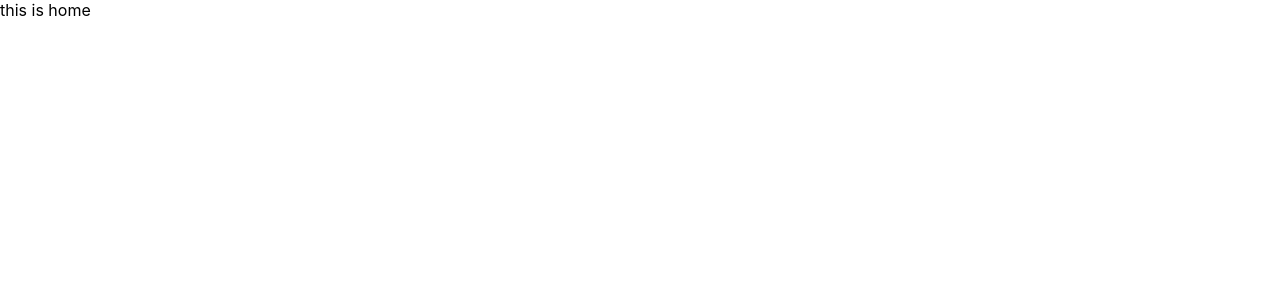
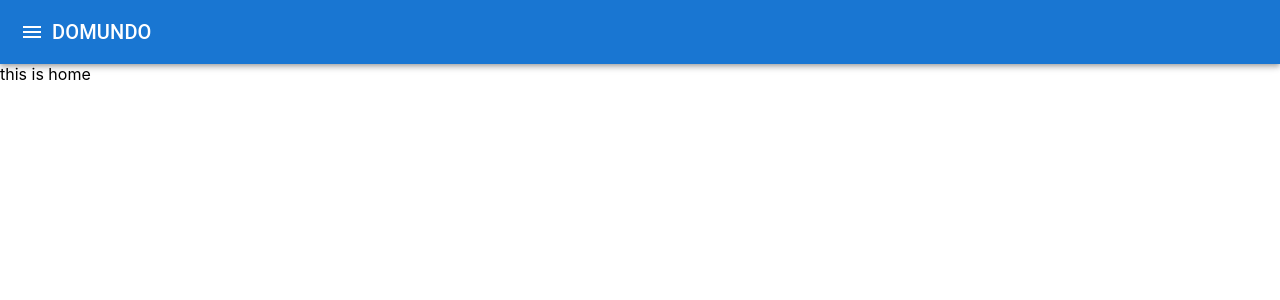
Before and after one commit to ridho-pratama-putra/react-login-app, a React (Create React App) app: page / in a window 1280 px wide. Shown: the top 300 px of the page. Built offline with nearby package versions, Linux system fonts and the light colour scheme.

Commit message:
add side navigation

```diff
--- a/src/App.js
+++ b/src/App.js
@@ -1,20 +1,98 @@
 import React from 'react';
-import {BrowserRouter, Route, Switch} from "react-router-dom";
+import {BrowserRouter, Link, Route, Switch} from "react-router-dom";
 import Login from "./User/Login";
 import Register from "./User/Register";
 import Home from "./UniversalComponents/Home";
+import {
+    AppBar,
+} from '@mui/material';
+import Toolbar from "@mui/material/Toolbar";
+import IconButton from "@mui/material/IconButton";
+import Typography from "@mui/material/Typography";
+import MenuIcon from '@mui/icons-material/Menu';
+import Box from '@mui/material/Box';
+import List from '@mui/material/List';
+import ListItem from '@mui/material/ListItem';
+import ListItemIcon from '@mui/material/ListItemIcon';
+import ListItemText from '@mui/material/ListItemText';
+import HomeIcon from '@mui/icons-material/Home';
+import MailIcon from '@mui/icons-material/Mail';
+import AppRegistrationIcon from '@mui/icons-material/AppRegistration';
+import Drawer from "@mui/material/Drawer";
 
 function App() {
+    const [state, setState] = React.useState({
+        top: false,
+        left: false,
+        bottom: false,
+        right: false,
+    });
+    const anchor = 'left';
+
+    const toggleDrawer = (anchor, open) => (event) => {
+        if (
+            event &&
+            event.type === 'keydown' &&
+            (event.key === 'Tab' || event.key === 'Shift')
+        ) {
+            return;
+        }
+
+        setState({ ...state, [anchor]: open });
+    };
+
+    const list = (anchor) => (
+        <Box
+            sx={{ width: anchor === 'top' || anchor === 'bottom' ? 'auto' : 250 }}
+            role="presentation"
+            onClick={toggleDrawer(anchor, false)}
+            onKeyDown={toggleDrawer(anchor, false)}
+        >
+            <List>
+                <ListItem button key={'Home'} component={Link} to='/' >
+                    <ListItemIcon>
+                        <HomeIcon/>
+                    </ListItemIcon>
+                    <ListItemText primary={'Home'} />
+                </ListItem>
+                <ListItem button key={'Login'} component={Link} to='login'>
+                    <ListItemIcon>
+                        <MailIcon/>
+                    </ListItemIcon>
+                    <ListItemText primary={'Login'} />
+                </ListItem>
+                <ListItem button key={'Register'} component={Link} to='register'>
+                    <ListItemIcon>
+                        <AppRegistrationIcon/>
+                    </ListItemIcon>
+                    <ListItemText primary={'Register'} />
+                </ListItem>
+            </List>
+        </Box>
+    );
+
     return (
-        <div>
-            <BrowserRouter>
-                <Switch>
-                    <Route exact path="/" component={Home}/>
-                    <Route path="/login" component={Login}/>
-                    <Route path="/register" component={Register}/>
-                </Switch>
-            </BrowserRouter>
-        </div>
+        <BrowserRouter>
+            <AppBar position="static" >
+                <Toolbar>
+                    <IconButton edge="start" color="inherit" aria-label="menu" onClick={toggleDrawer(anchor, true)}>
+                        <MenuIcon />
+                    </IconButton>
+                    <Typography variant="h6" >
+                        DOMUNDO
+                    </Typography>
+                </Toolbar>
+            </AppBar>
+            <Drawer anchor={anchor} open={state[anchor]} onClose={toggleDrawer(anchor, false)}>
+                {list(anchor)}
+            </Drawer>
+            <Switch>
+                <Route path='/' exact component={Home}/>
+                <Route path='/login' component={Login}/>
+                <Route path='/register' component={Register}/>
+            </Switch>
+
+        </BrowserRouter>
     );
 }
 
```
